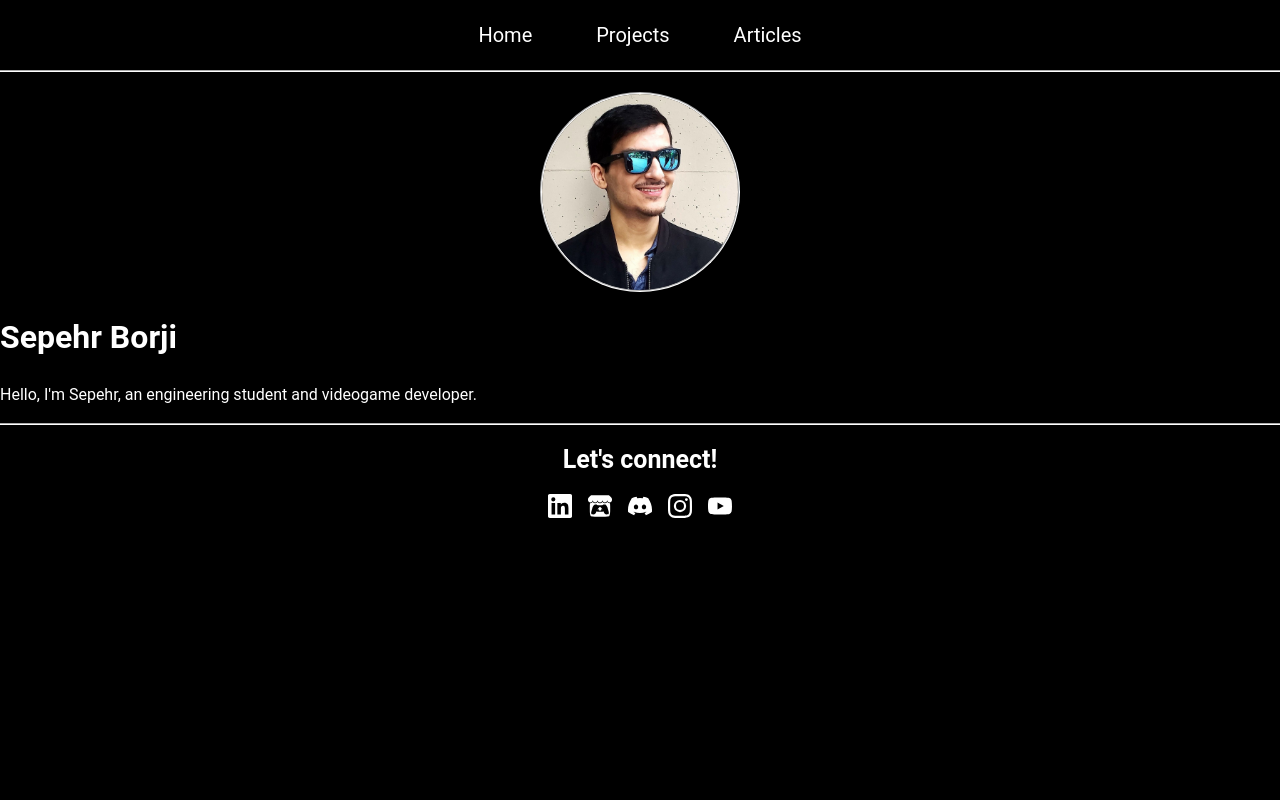
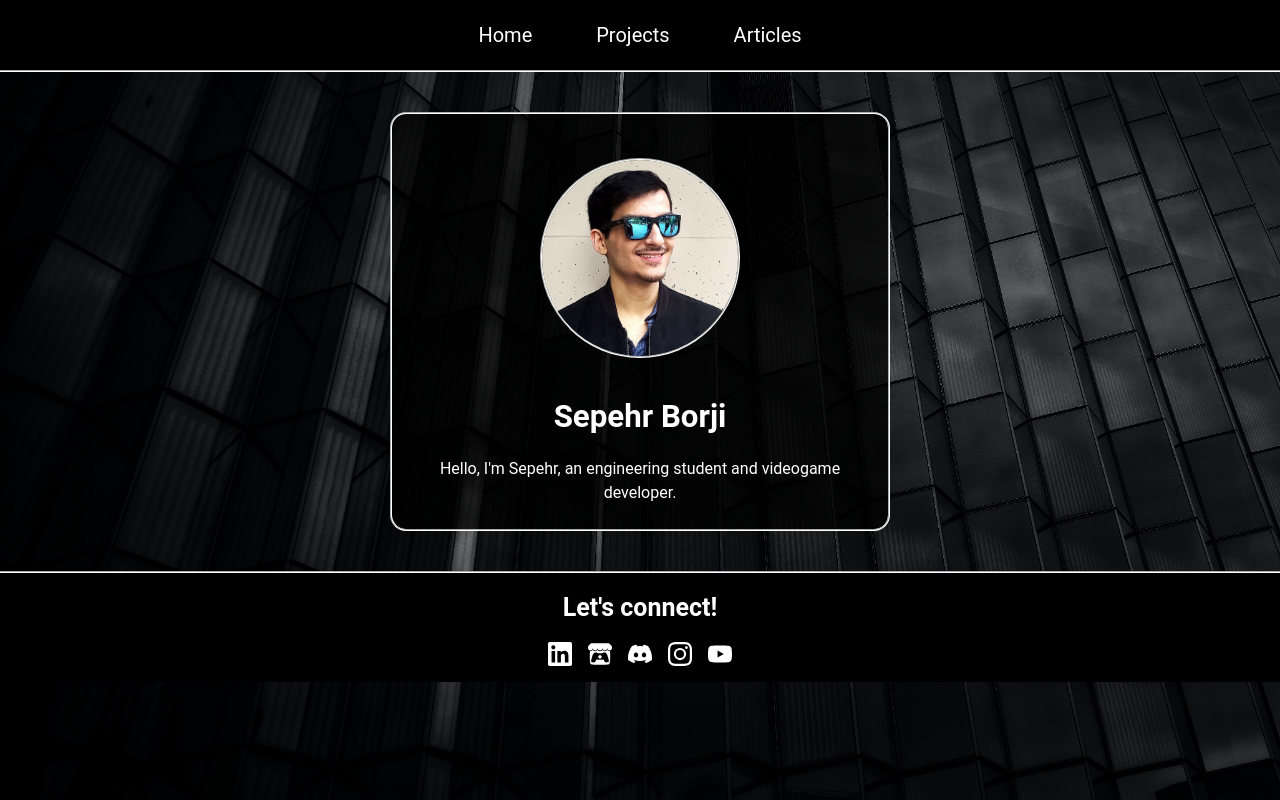
Before and after one commit to SepehrBorji/Portfolio, an Astro site: page / in a window 1280 px wide. Built offline with nearby package versions, Linux system fonts and the light colour scheme; Astro itself is replaced by a stand-in of ours.

Commit message:
phase 5e: home page visual styling

```diff
--- a/src/pages/index.astro
+++ b/src/pages/index.astro
@@ -4,7 +4,31 @@ import ProfilePic from '../components/ProfilePic.astro';
 ---
 
 <BaseLayout title="Home">
-  <ProfilePic />
-  <h1>Sepehr Borji</h1>
-  <p>Hello, I'm Sepehr, an engineering student and videogame developer.</p>
+  <div class="intro-panel flex-col center">
+    <ProfilePic />
+    <h1>Sepehr Borji</h1>
+    <p>Hello, I'm Sepehr, an engineering student and videogame developer.</p>
+  </div>
 </BaseLayout>
+
+<style>
+  .intro-panel {
+    max-width: 500px;
+    margin: var(--space-8) auto;
+    padding: var(--space-6);
+    background-color: var(--color-overlay);
+    border: 2px groove var(--color-border);
+    border-radius: 1rem;
+    text-align: center;
+  }
+
+  .intro-panel h1 {
+    margin: 0;
+    font-size: var(--text-2xl);
+  }
+
+  .intro-panel p {
+    margin: 0;
+    font-size: var(--text-base);
+  }
+</style>
--- a/src/styles/global.css
+++ b/src/styles/global.css
@@ -48,7 +48,12 @@
 
 body {
   margin: 0;
+  min-height: 100vh;
   background-color: var(--color-bg);
+  background-image: url('/images/bg.jpg');
+  background-size: cover;
+  background-position: center;
+  background-attachment: fixed;
   color: var(--color-text);
   font-family: var(--font-sans);
   font-size: var(--text-base);
```
